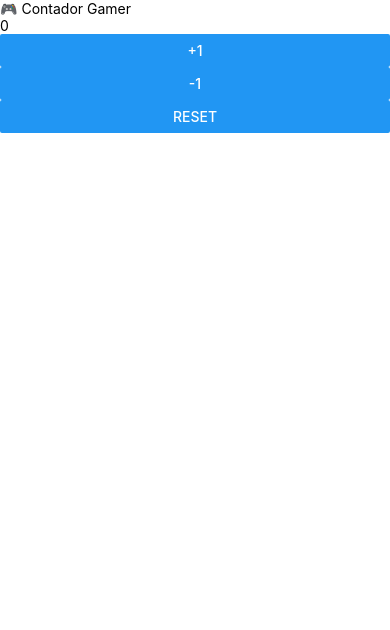
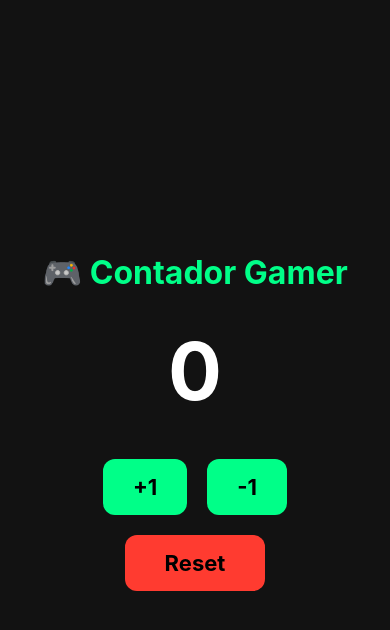
Before and after one commit to Maria-BCarrasco/contadorGamer, a React Native app: screen / in a window 390 px wide. Shown: the top 630 px of the page. Built offline with nearby package versions, Linux system fonts and the light colour scheme.

Commit message:
Imp. estilo

```diff
--- a/App.js
+++ b/App.js
@@ -1,5 +1,11 @@
 import React, { useState } from "react";
-import { View, Text, Button, StyleSheet } from "react-native-web";
+import {
+  View,
+  Text,
+  Button,
+  StyleSheet,
+  TouchableOpacity } from "react-native-web";
+
 export default function App() {
   const [pontos, setPontos] = useState(0);
 
@@ -16,16 +22,70 @@ export default function App() {
   }
 
   return (
-    <View>
-      <Text>
+    <View style={styles.container}>
+      <Text style={styles.titulo}>
         🎮 Contador Gamer
       </Text>
-      <Text>{pontos}</Text>
-      <View>
-        <Button title="+1" onPress={aumentar}/>
-        <Button title="-1" onPress={diminuir}/>
-        <Button title="Reset" onPress={resetar}/>
+      <Text style={styles.pontos}>{pontos}</Text>
+      <View style={styles.areaBotoes}>
+        <TouchableOpacity onPress={aumentar} style={styles.botao}>
+        <Text style={styles.textoBotao}>+1</Text></TouchableOpacity>
+        <TouchableOpacity onPress={diminuir} style={styles.botao}>
+        <Text style={styles.textoBotao}>-1</Text></TouchableOpacity>
       </View>
+      <TouchableOpacity onPress={resetar} style={styles.botaoReset}>
+        <Text style={styles.textoBotao}>Reset</Text></TouchableOpacity>
     </View>
   );
 }
+
+const styles = StyleSheet.create({
+  container:{
+    flex:1,
+    backgroundColor:'#121212',
+    alignItems:'center',
+    justifyContent:'center',
+    padding:20,
+  },
+
+  titulo:{
+    fontSize:32,
+    color:'#00ff88',
+    fontWeight:'bold',
+    marginBottom:30,
+  },
+
+  pontos:{
+    fontSize:80,
+    color:'#ffffff',
+    marginBottom:40,
+    fontWeight: 'bold',
+  },
+
+  areaBotoes:{
+    flexDirection: 'row',
+    marginBottom:20,
+  },
+
+  botao:{
+    backgroundColor:'#00ff88',
+    paddingVertical:15,
+    paddingHorizontal:30,
+    borderRadius:12,
+    marginHorizontal:10,
+  },
+
+  botaoReset:{
+    backgroundColor: '#ff3b30',
+    paddingVertical:15,
+    paddingHorizontal:40,
+    borderRadius:12,
+  },
+
+  textoBotao:{
+    fontSize:22,
+    color:'#000',
+    fontWeight:'bold',
+  }
+
+});
```
